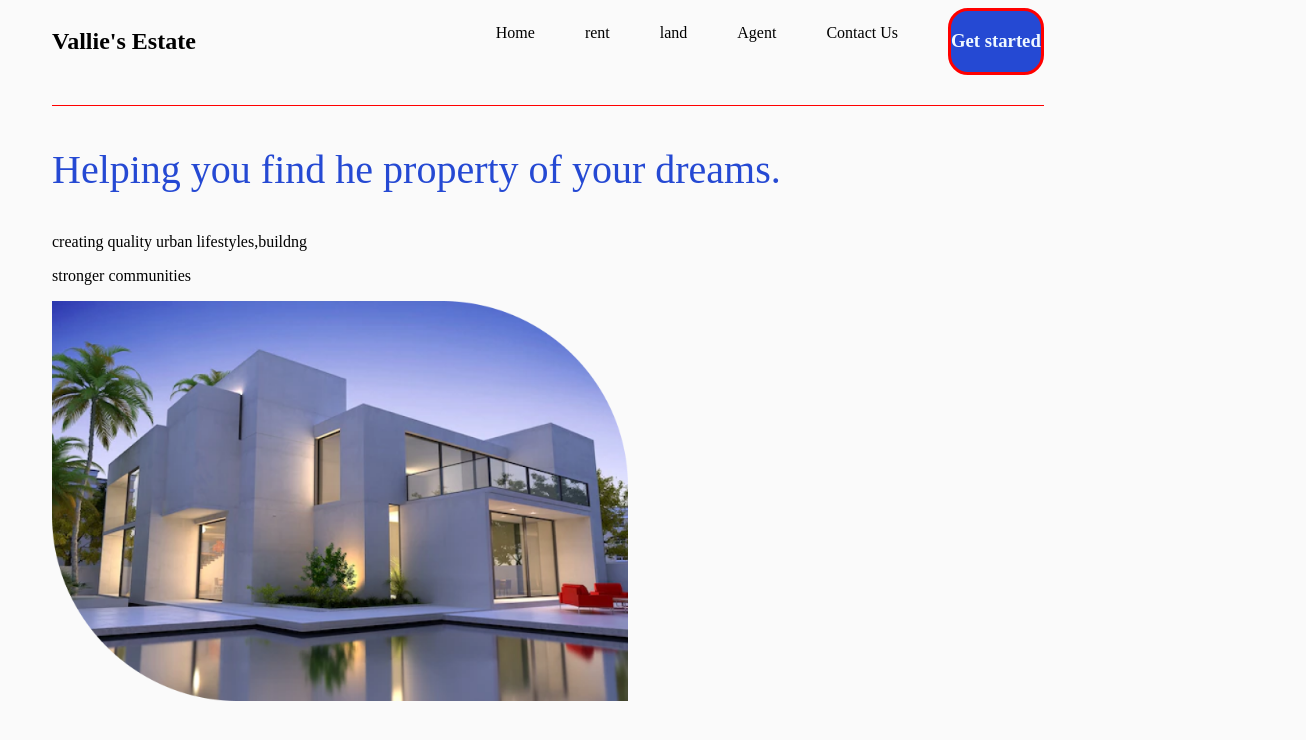
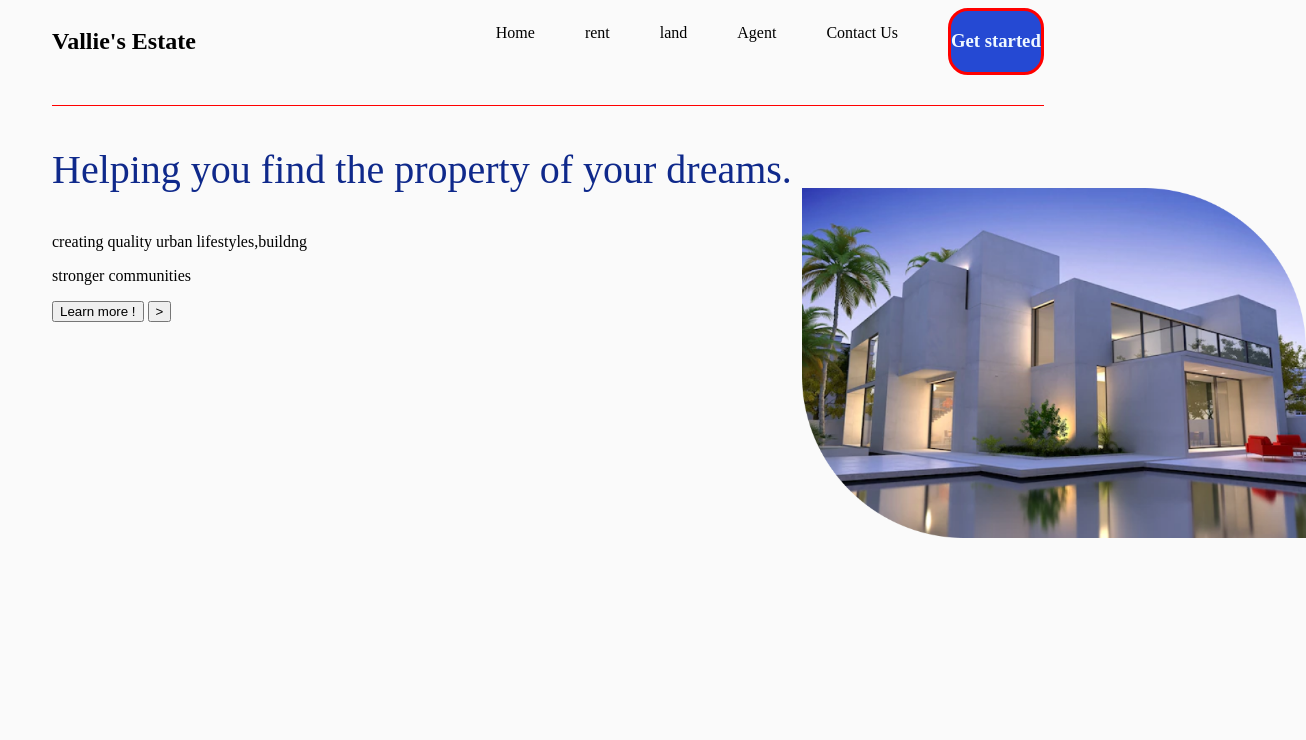
Before and after one commit to Josekariz/wknd_project, a plain HTML site: page index.html in a window 1280 px wide. Shown: the whole page, 1306 px wide, since content can reach past the window. Drawn offline with Linux system fonts and the light colour scheme.

Commit message:
image moved right created 2 buttons

```diff
--- a/index.html
+++ b/index.html
@@ -8,6 +8,7 @@
     <link rel="stylesheet" href="./style.css" />
   </head>
   <body>
+
       <div class="nav_bar">
         <h2 class="vallie">Vallie's Estate</h2>
         <p>Home</p>
@@ -17,14 +18,29 @@
         <p>Contact Us</p>
         <div class="button"><h3>Get started</h3></div>
       </div>
+      <div class="part 2">
+        <p class="help">Helping you find the property of your dreams.</p>
+        <p>creating quality urban lifestyles,buildng</p>
+        <p>stronger communities</p>
+        <p class="learnmore"><button type="button">Learn more !</button> <button type="button">></button>
+        </p>
 
-    <div class="part 2">
-      <p class="help">Helping you find he property of your dreams.</p>
+        <img
+          class="displayhome"
+          src="./images/image 1.png"
+          alt=""
+          style="height: 350px"/>
 
 
-      <p>creating quality urban lifestyles,buildng</p>
-      <p>stronger communities</p>
-      <img class="displayhome"  src="./images/image 1.png" alt="" style= "height:400px ;"  />
         </div>
+
+
+
+
+
+
+
+
+
     </body>
 </html>
--- a/style.css
+++ b/style.css
@@ -1,5 +1,5 @@
 body {
-  position: ;
+
   background-color: #fafafa;
   padding-left: 44px;
   font-family: proportional sans-serif typeface;
@@ -27,16 +27,14 @@ p {
   font-family: ;
 }
 
-
 .help {
   display: flex;
-  color: #2549d3;
+  color: #0f298b;
   font-size: 40px;
+}
+.displayhome {
 
-
+  position: relative;
+  left: 750px;
+  bottom: 150px;
 }
-.displayhome{
-    position: relative
-
-
-}
```
Lines whose indentation alone changed are shown as unchanged.
